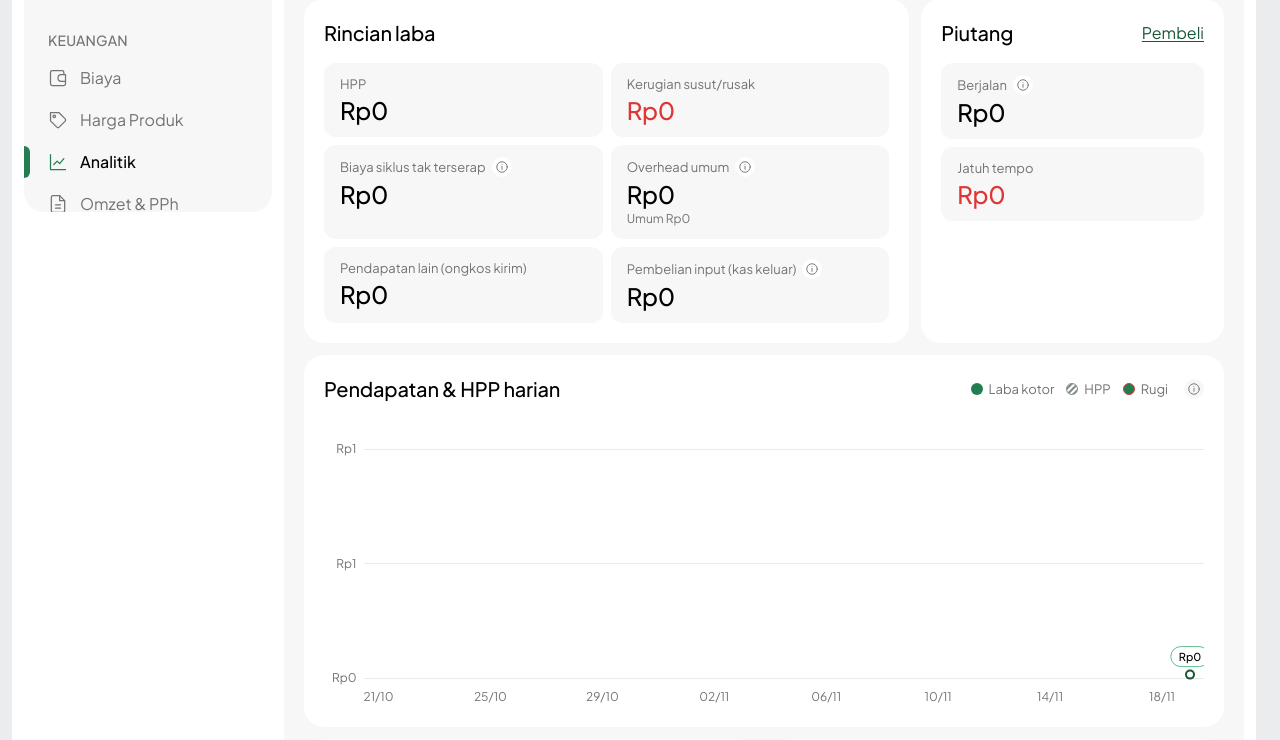
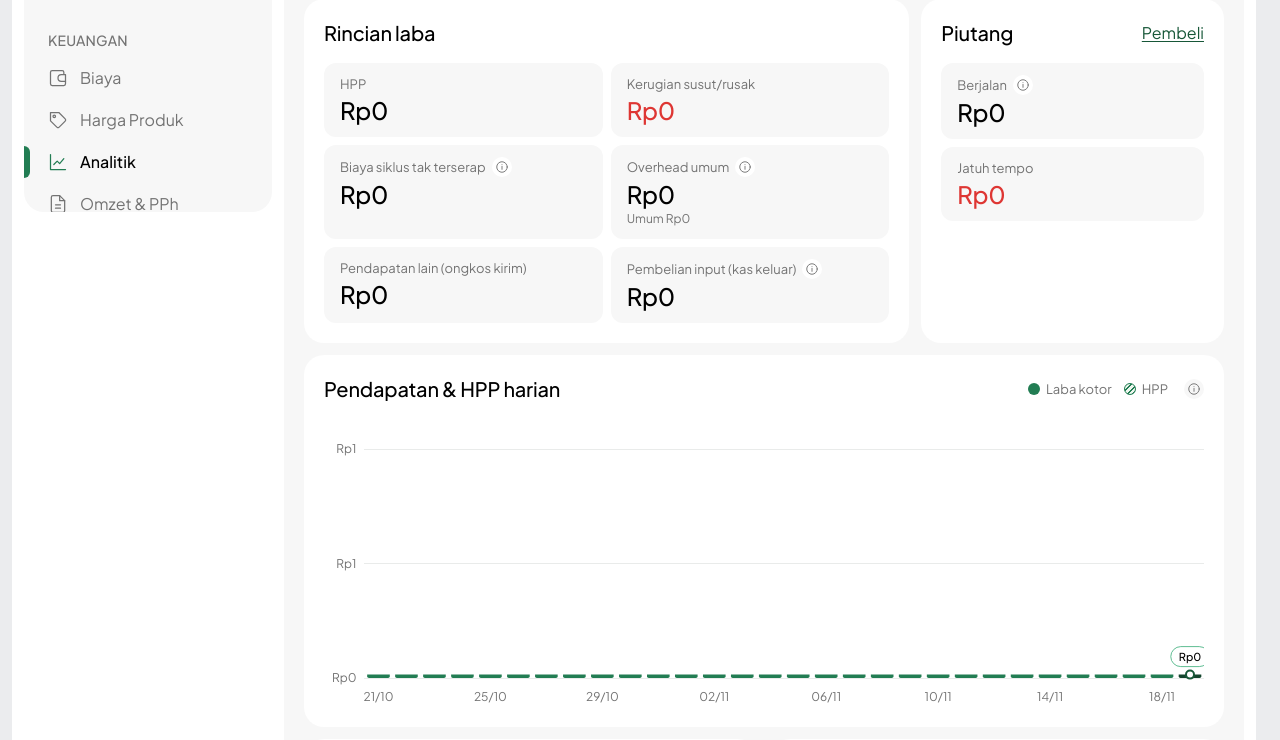
Before and after one commit to deleels/GoTani, a Django app: page /dashboard/ in a window 1280 px wide. Shown: the part 564-1304 px from the top of the page. Run offline with Django 5.2, Linux system fonts and the light colour scheme; the visitor is signed in with stand-in values (Sample User, id 1); data comes from the database, SQL or seed files in the repository; data that the repository does not hold is empty; some libraries are stand-ins or nearby versions.

Commit message:
Analytics: bolder daily revenue chart, drop the loss series

```diff
--- a/core/static/core/gotani.css
+++ b/core/static/core/gotani.css
@@ -531,6 +531,8 @@ a.app-chiplink:hover { border-color: var(--green-600); }
 .app-main__inner > .gt-callout, .app-main__inner > form.gt-callout, .app-pos__shift, .app-issue { background: var(--surface-raised); }
 .app-issue, .app-credit, .app-pos__shift { align-items: flex-start; }
 .app-legend i.hatch { width: 12px; height: 12px; border-radius: 50%; background: var(--gt-hatch); background-size: 6px 6px; border: 1px solid var(--hatch); }
+.app-legend i.app-legend__cogs { display: inline-block; width: 12px; height: 12px; border-radius: 50%; border: 1px solid var(--green-600);
+  background: repeating-linear-gradient(135deg, var(--green-600) 0 1.5px, var(--green-100) 1.5px 4px); }
 .app-legend__loss { display: inline-block; width: 12px; height: 12px; border-radius: 50%; border: 1px solid var(--danger);
   background: repeating-linear-gradient(135deg, var(--pending-bg) 0 2px, var(--danger) 2px 3px); }
 
--- a/locale/en/tr_templates.py
+++ b/locale/en/tr_templates.py
@@ -749,7 +749,7 @@ TR = {
     "Semua angka bersih dari PPN dan diskon invoice. Invoice dihitung pada tanggal terbit (akrual).": "All figures exclude VAT and invoice discounts. Invoices count on their issue date (accrual).",
     "Semua angka bersih dari diskon invoice. Invoice dihitung pada tanggal terbit (akrual).": "All figures exclude invoice discounts. Invoices count on their issue date (accrual).",
     "Tidak ada penjualan pada periode ini.": "No sales this period.",
-    "Tinggi batang = pendapatan hari itu. Bagian bergaris = HPP, bagian hijau di atasnya = laba kotor. Bila HPP lebih besar dari pendapatan, kelebihannya bergaris merah di atas batang.": "Bar height = that day's revenue. The hatched part is COGS and the green part on top is gross profit. When COGS exceeds revenue, the excess shows as red hatching on top.",
+    "Tinggi batang = pendapatan hari itu. Bagian bergaris = HPP, bagian hijau di atasnya = laba kotor. Hari terakhir berwarna paling gelap.": "Bar height = that day's revenue. The hatched part is COGS and the green part on top is gross profit. The latest day is the darkest.",
     "Total sisa tagihan invoice per hari ini, tidak terikat rentang tanggal.": "Total unpaid invoice balance as of today, regardless of the date range.",
     "Uang masuk per metode": "Cash in by method",
     "Untung pada periode ini": "Profit this period",
--- a/templates/reports/dashboard.html
+++ b/templates/reports/dashboard.html
@@ -62,7 +62,7 @@
 {{ charts|json_script:"chart-data" }}
 <div class="app-dash__charts">
   <section class="gt-card app-dash__wide" aria-labelledby="h-daily">
-    <div class="gt-card__head"><h2 class="gt-card__title" id="h-daily">{% translate "Pendapatan &amp; HPP harian" %}</h2><span class="gt-legend app-legend" aria-hidden="true"><span><i class="app-legend__dot" style="background:var(--green-600)"></i>{% translate "Laba kotor" %}</span><span><i class="hatch"></i>{% translate "HPP" %}</span><span><i class="app-legend__loss"></i>{% translate "Rugi" %}</span>{% info_tip _("Tinggi batang = pendapatan hari itu. Bagian bergaris = HPP, bagian hijau di atasnya = laba kotor. Bila HPP lebih besar dari pendapatan, kelebihannya bergaris merah di atas batang.") %}</span></div>
+    <div class="gt-card__head"><h2 class="gt-card__title" id="h-daily">{% translate "Pendapatan &amp; HPP harian" %}</h2><span class="gt-legend app-legend" aria-hidden="true"><span><i class="app-legend__dot" style="background:var(--green-600)"></i>{% translate "Laba kotor" %}</span><span><i class="app-legend__cogs"></i>{% translate "HPP" %}</span>{% info_tip _("Tinggi batang = pendapatan hari itu. Bagian bergaris = HPP, bagian hijau di atasnya = laba kotor. Hari terakhir berwarna paling gelap.") %}</span></div>
     <div class="relative h-72"><canvas id="chart-daily" role="img" aria-label="{% translate 'Pendapatan dan HPP harian' %}"></canvas></div>
   </section>
   <section class="gt-card" aria-labelledby="h-margin">
@@ -140,28 +140,25 @@
     return true;
   };
 
-  // Daily bars, one pill per day: the hatched bottom is HPP, the solid top is gross profit (revenue − HPP, varied:
-  // peak dark, latest light with its value tag). When HPP is above revenue, the part of HPP over revenue is
-  // red-hatched on top, so a loss day sticks out above its own revenue.
+  // Daily bars, one pill per day: the hatched bottom is HPP (capped at revenue), the solid top is gross profit;
+  // the latest day is darkest and carries the revenue tag. Small days keep a minimum height so they stay visible.
   const rev = data.daily.revenue, cogs = data.daily.cogs;
   const covered = rev.map((r, i) => Math.min(cogs[i] || 0, r || 0));
   const profit = rev.map((r, i) => Math.max((r || 0) - (cogs[i] || 0), 0));
-  const loss = rev.map((r, i) => Math.max((cogs[i] || 0) - (r || 0), 0));
-  const stack = [covered, profit, loss];
   const last = rev.reduce((at, v, i) => (v > 0 ? i : at), rev.length - 1);
-  const topOf = (i) => (loss[i] > 0 ? 2 : profit[i] > 0 ? 1 : 0);
-  // Round only the outer ends of each day's stack so the whole day reads as one pill.
+  const top = (i) => (profit[i] > 0 ? 1 : 0);
   const radius = (k) => (ctx) => {
-    const i = ctx.dataIndex, top = topOf(i), bottom = covered[i] > 0 ? 0 : profit[i] > 0 ? 1 : 2, R = 999;
-    return { topLeft: k === top ? R : 0, topRight: k === top ? R : 0, bottomLeft: k === bottom ? R : 0, bottomRight: k === bottom ? R : 0 };
+    const i = ctx.dataIndex, R = 999, isTop = k === top(i), isBottom = k === (covered[i] > 0 ? 0 : 1);
+    return { topLeft: isTop ? R : 0, topRight: isTop ? R : 0, bottomLeft: isBottom ? R : 0, bottomRight: isBottom ? R : 0 };
   };
-  const seg = { borderSkipped: false, maxBarThickness: 44, categoryPercentage: 0.72, barPercentage: 0.92, stack: 'day' };
+  const seg = { borderSkipped: false, maxBarThickness: 48, categoryPercentage: 0.86, barPercentage: 0.94, stack: 'day' };
   if (!empty('chart-daily', data.daily.labels)) new Chart(document.getElementById('chart-daily'), {
     type: 'bar',
     data: { labels: data.daily.labels, datasets: [
-      { label: '{% jt "HPP" %}', data: covered, backgroundColor: G.hatch(), borderRadius: radius(0), ...seg },
-      { label: '{% jt "Laba kotor" %}', data: profit, backgroundColor: G.vary(profit, { current: last }), borderRadius: radius(1), ...seg },
-      { label: '{% jt "HPP di atas pendapatan" %}', data: loss, backgroundColor: G.hatch(T('--danger'), T('--pending-bg')), borderRadius: radius(2), ...seg },
+      { label: '{% jt "HPP" %}', data: covered, backgroundColor: G.hatch(T('--green-600'), T('--green-100')),
+        borderColor: T('--green-600'), borderWidth: (ctx) => (covered[ctx.dataIndex] > 0 ? 1 : 0), borderRadius: radius(0), ...seg },
+      { label: '{% jt "Laba kotor" %}', data: profit, minBarLength: 4,
+        backgroundColor: profit.map((_, i) => (i === last ? T('--green-800') : T('--green-600'))), borderRadius: radius(1), ...seg },
     ] },
     options: { interaction: { mode: 'index', intersect: false }, layout: { padding: { top: 30 } },
                scales: { y: { ...moneyAxis, stacked: true }, x: { ...flat, stacked: true, ticks: { maxRotation: 0, autoSkip: true, maxTicksLimit: 8 } } },
@@ -169,8 +166,8 @@
                  tooltip: { filter: (it) => it.parsed.y > 0, callbacks: {
                    title: (items) => data.daily.labels[items[0].dataIndex],
                    beforeBody: (items) => '{% jt "Pendapatan " %}' + rp(rev[items[0].dataIndex] || 0) + ' · HPP ' + rp(cogs[items[0].dataIndex] || 0),
-                   label: (ctx) => (ctx.datasetIndex === 2 ? '{% jt "Rugi " %}' : ctx.datasetIndex === 1 ? '{% jt "Laba kotor " %}' : '{% jt "HPP tertutup " %}') + rp(ctx.parsed.y) } },
-                 gtTag: { dataset: topOf(last), index: last, text: G.rpShort(rev[last] || 0) } } },
+                   label: (ctx) => (ctx.datasetIndex === 1 ? '{% jt "Laba kotor " %}' : '{% jt "HPP tertutup " %}') + rp(ctx.parsed.y) } },
+                 gtTag: { dataset: top(last), index: last, text: G.rpShort(rev[last] || 0) } } },
   });
 
   if (!empty('chart-margin', data.margin.labels)) new Chart(document.getElementById('chart-margin'), {
```
Also changed, not shown: 1 other file.
